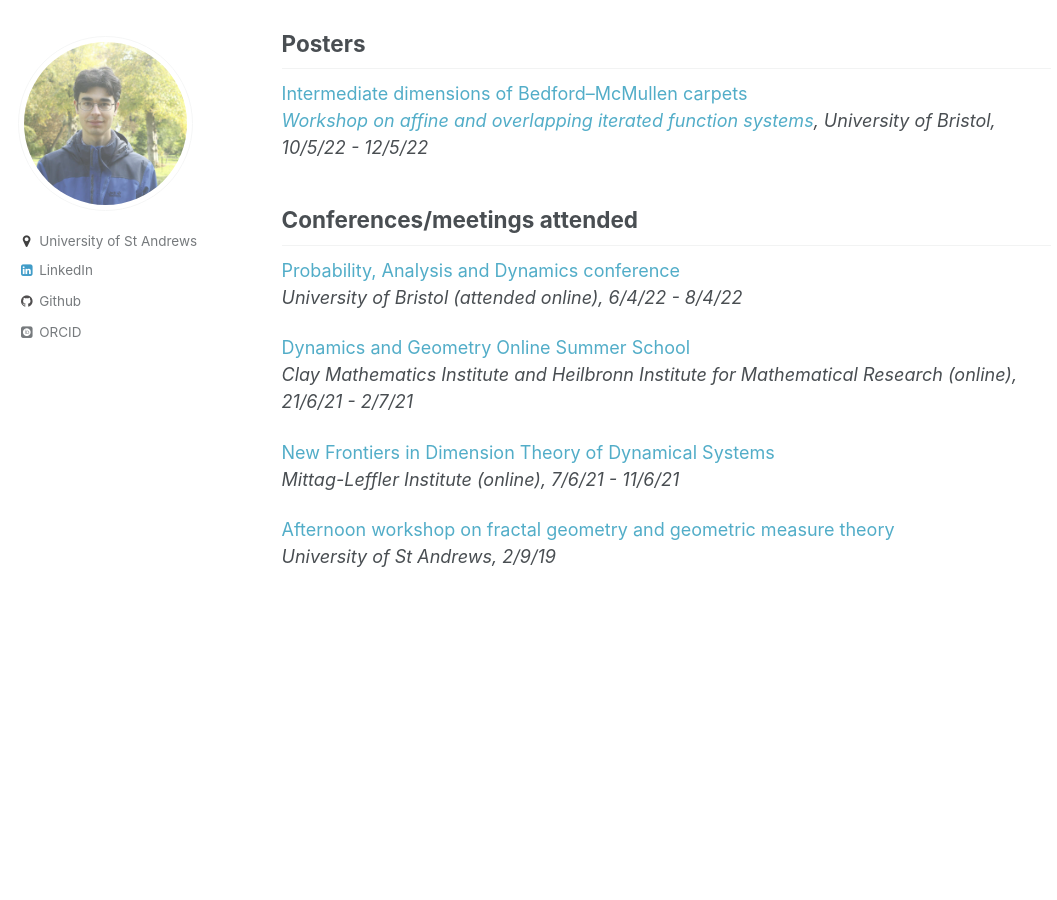
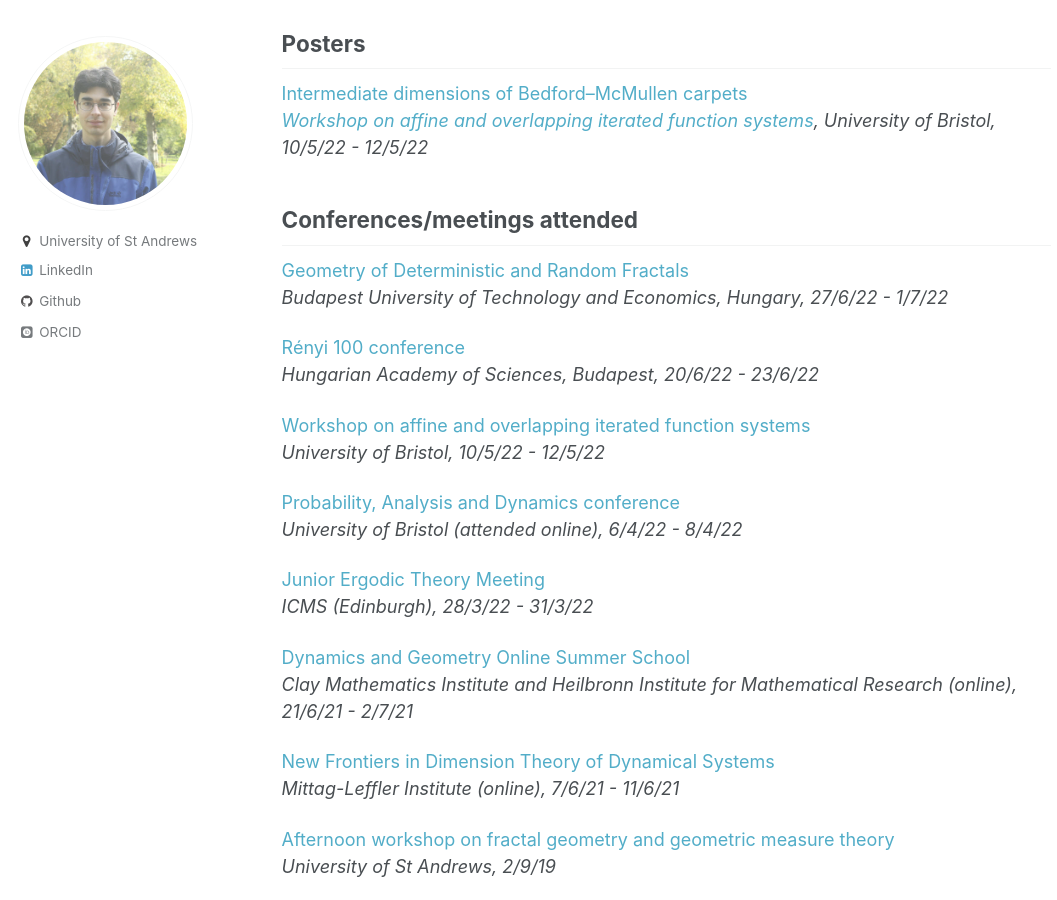
Before and after one commit to amlan-banaji/amlan-banaji.github.io, a Jekyll site: the page built from _pages/talks.md, in a window 1280 px wide and 900 px high, scrolled down 1493 px. Shown: the whole window, without its empty margins (0-1057 px from the left). Built offline with Jekyll 4.4.1, drawn with Linux system fonts in a browser that asks for light colours; some web fonts are replaced; before the commit the page ends 2113 px from its top, so only the background shows below that.

Commit message:
finnish published version and budapest

```diff
--- a/_pages/talks.md
+++ b/_pages/talks.md
@@ -55,8 +55,20 @@ Analysis on some post-critically finite self-similar sets
 
 ## Conferences/meetings attended
 
+[Geometry of Deterministic and Random Fractals](https://simon60.math.bme.hu/)
+*Budapest University of Technology and Economics, Hungary, 27/6/22 - 1/7/22*
+
+[Rényi 100 conference](https://conferences.renyi.hu/renyi100/home)
+*Hungarian Academy of Sciences, Budapest, 20/6/22 - 23/6/22*
+
+[Workshop on affine and overlapping iterated function systems](https://www.mat.univie.ac.at/~troscheit/workshop2022/)
+*University of Bristol, 10/5/22 - 12/5/22*
+
 [Probability, Analysis and Dynamics conference](https://people.maths.bris.ac.uk/~mb13434/pad21/)
 *University of Bristol (attended online), 6/4/22 - 8/4/22*
+
+[Junior Ergodic Theory Meeting](https://www.icms.org.uk/workshops/2022/junior-ergodic-theory-meeting)
+*ICMS (Edinburgh), 28/3/22 - 31/3/22*
 
 [Dynamics and Geometry Online Summer School](https://heilbronn.ac.uk/2020/12/17/cmi-himr-dynamics-and-geometry-summer-school/)
 *Clay Mathematics Institute and Heilbronn Institute for Mathematical Research (online), 21/6/21 - 2/7/21*
```
Also changed, not shown: _pages/publications.md (+1 -1 lines), 1 other file.
